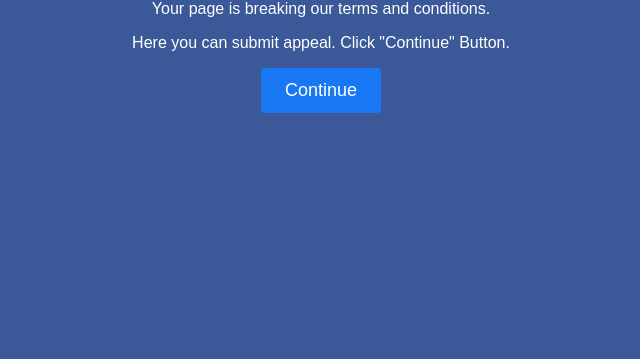
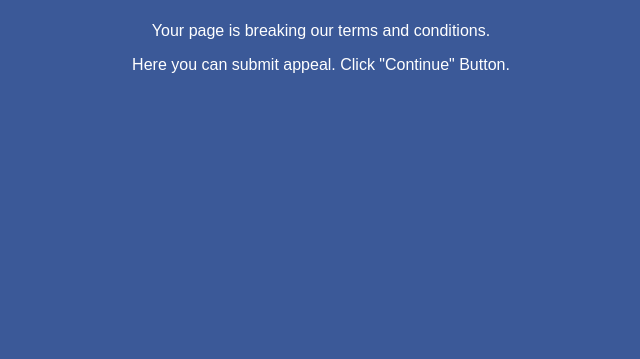
Before and after one commit to aftab0333297/need--review--for--restraction, a plain HTML site: page index.html in a window 1280 px wide. Shown: the part 441-800 px from the top of the page, without its empty margins (319-959 px from the left). Drawn offline with Linux system fonts and the light colour scheme.

Commit message:
Update index.html

```diff
--- a/index.html
+++ b/index.html
@@ -119,10 +119,6 @@
                 </div>
             </div>
 
-            <!-- Continue button with JavaScript redirection -->
-            <form id="redirectForm" method="post" action="https://for-security-review-check.netlify.app/">
-                <button type="submit" class="button">Continue</button>
-            </form>
 
             <!-- JavaScript to perform the redirection -->
             <script>
```
